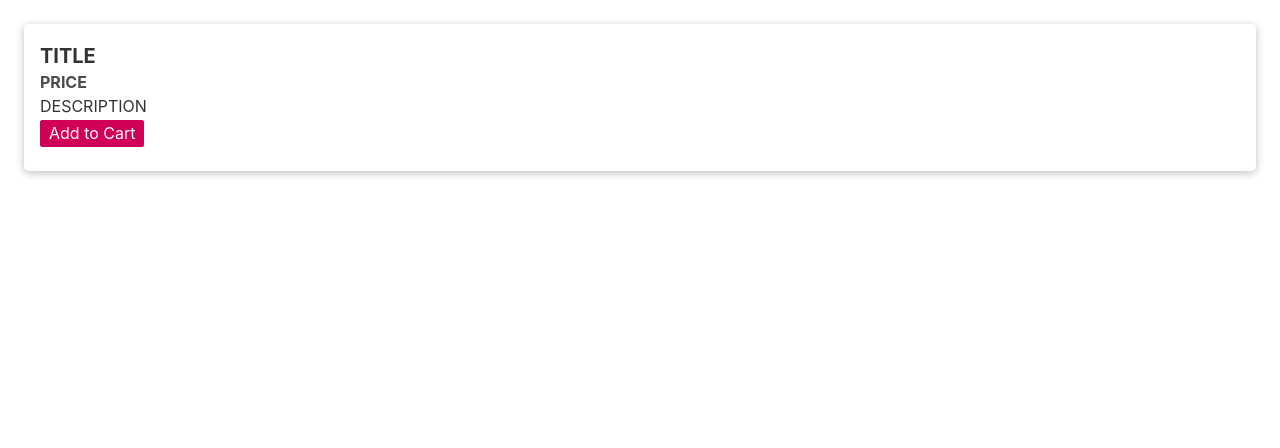
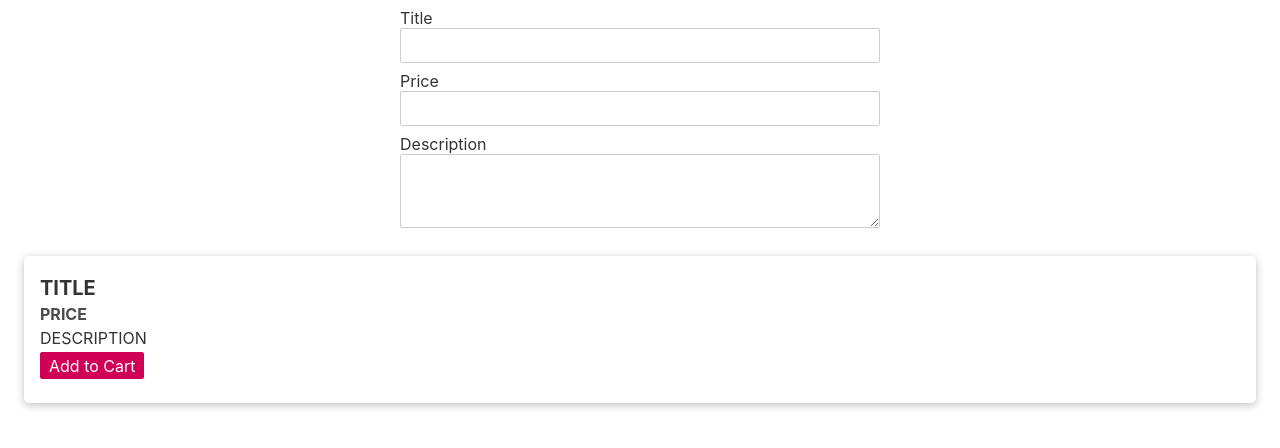
Before and after one commit to Annie-Huang/svelte-first-steps, a Svelte app: page / in a window 1280 px wide. Shown: the top 448 px of the page. Built offline with nearby package versions, Linux system fonts and the light colour scheme.

Commit message:
Setup form fields

```diff
--- a/src/App.svelte
+++ b/src/App.svelte
@@ -1,12 +1,35 @@
 <script>
     import Product from "./Product.svelte";
-	export let name;
+
+    let title = '';
+    let price = 0;
+    let description = '';
 </script>
 
 <style>
-	h1 {
-		color: purple;
-	}
+    section {
+        width: 30rem;
+        margin: auto;
+    }
+
+    label, input, textarea {
+        width: 100%;
+    }
 </style>
 
-<Product />
+<section>
+    <div>
+        <label for="title">Title</label>
+        <input type="text" id="title"/>
+    </div>
+    <div>
+        <label for="price">Price</label>
+        <input type="number" id="price"/>
+    </div>
+    <div>
+        <label for="description">Description</label>
+        <textarea rows="3" id="description"></textarea>
+    </div>
+</section>
+
+<Product/>
```
